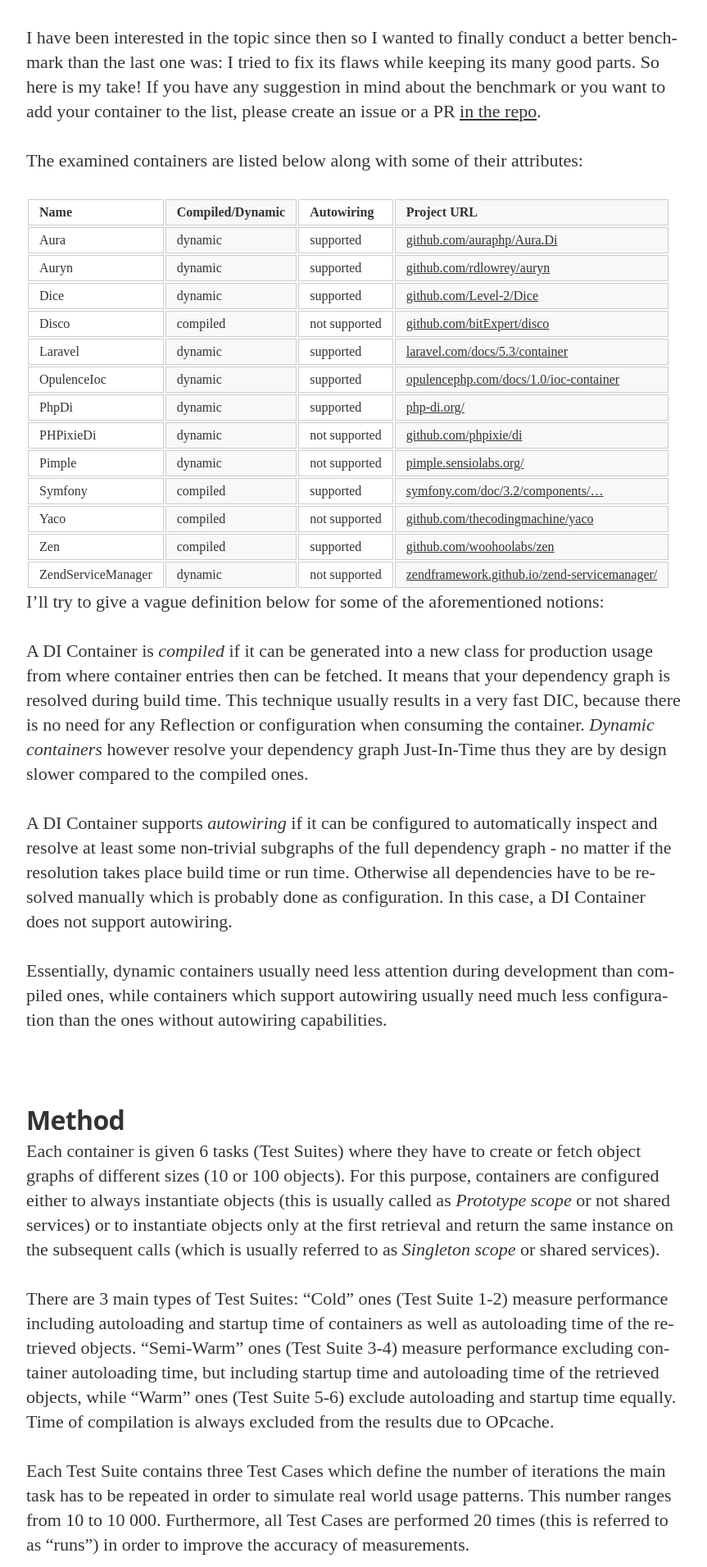
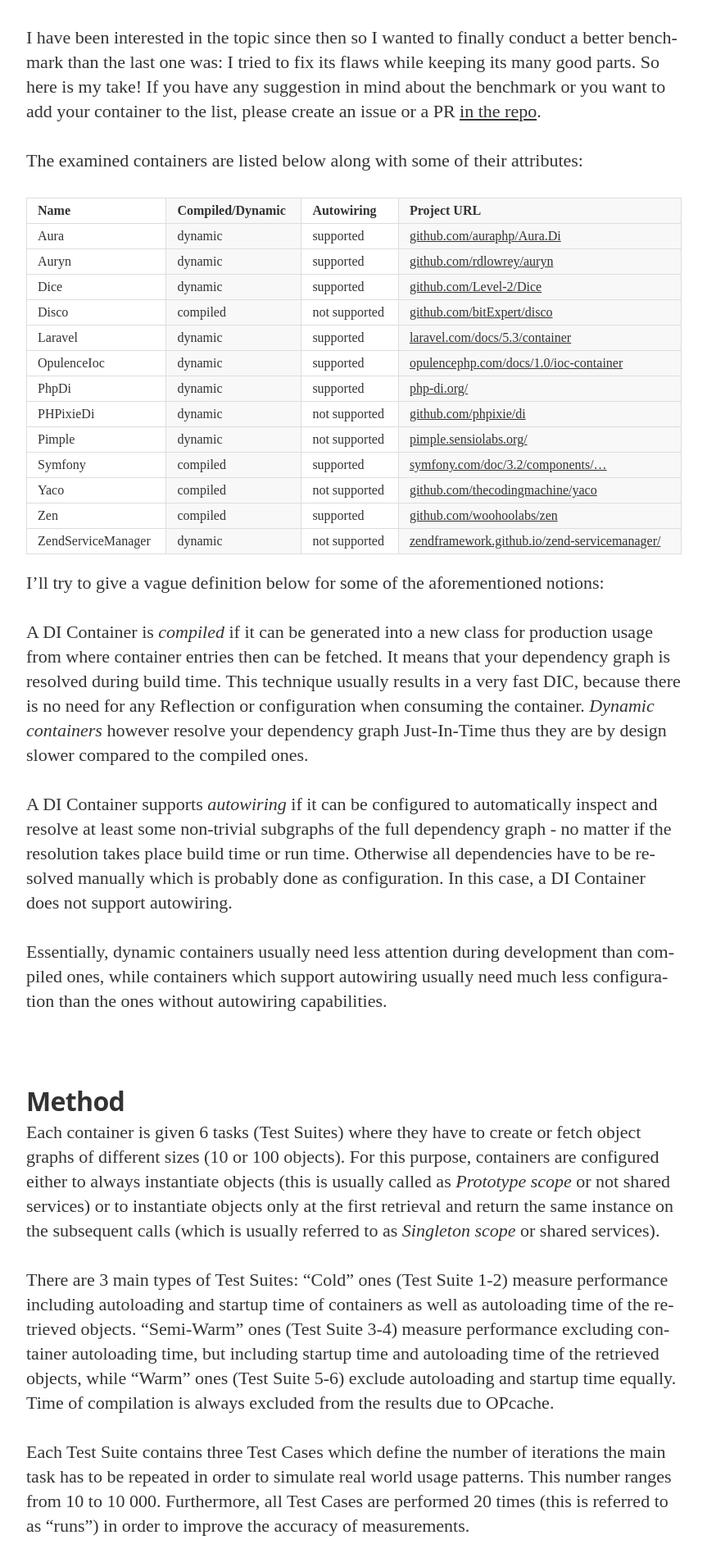
Before and after one commit to kocsismate/kocsismate.github.io, a Jekyll site: the page built from _posts/2017-01-20-benchmark-for-some-popular-di-containers.md, in a window 1280 px wide. Shown: the part 1029-2940 px from the top of the page at 82% size, without its empty margins (208-1071 px from the left). Built offline with Jekyll 4.4.1, drawn with Linux system fonts in a browser that asks for light colours; nearby versions of some CDN libraries; some web fonts are replaced; comment, search, counter and statistics services are not loaded.

Commit message:
Better table style

```diff
--- a/assets/css/main.sass
+++ b/assets/css/main.sass
@@ -448,8 +448,12 @@
       list-style-type: decimal
     table
       padding: 0
+      width: 100%
+      border-collapse: collapse
+      border-spacing: 0
+      margin-bottom: 20px
       tr
-        border-top: 1px solid #cccccc
+        border-top: 1px solid #ddd
         background-color: white
         margin: 0
         padding: 0
@@ -457,12 +461,12 @@
           background-color: #f8f8f8
         th
           font-weight: bold
-          border: 1px solid #cccccc
+          border: 1px solid #ddd
           text-align: left
           margin: 0
           padding: 6px 13px
         td
-          border: 1px solid #cccccc
+          border: 1px solid #ddd
           text-align: left
           margin: 0
           padding: 6px 13px
```
